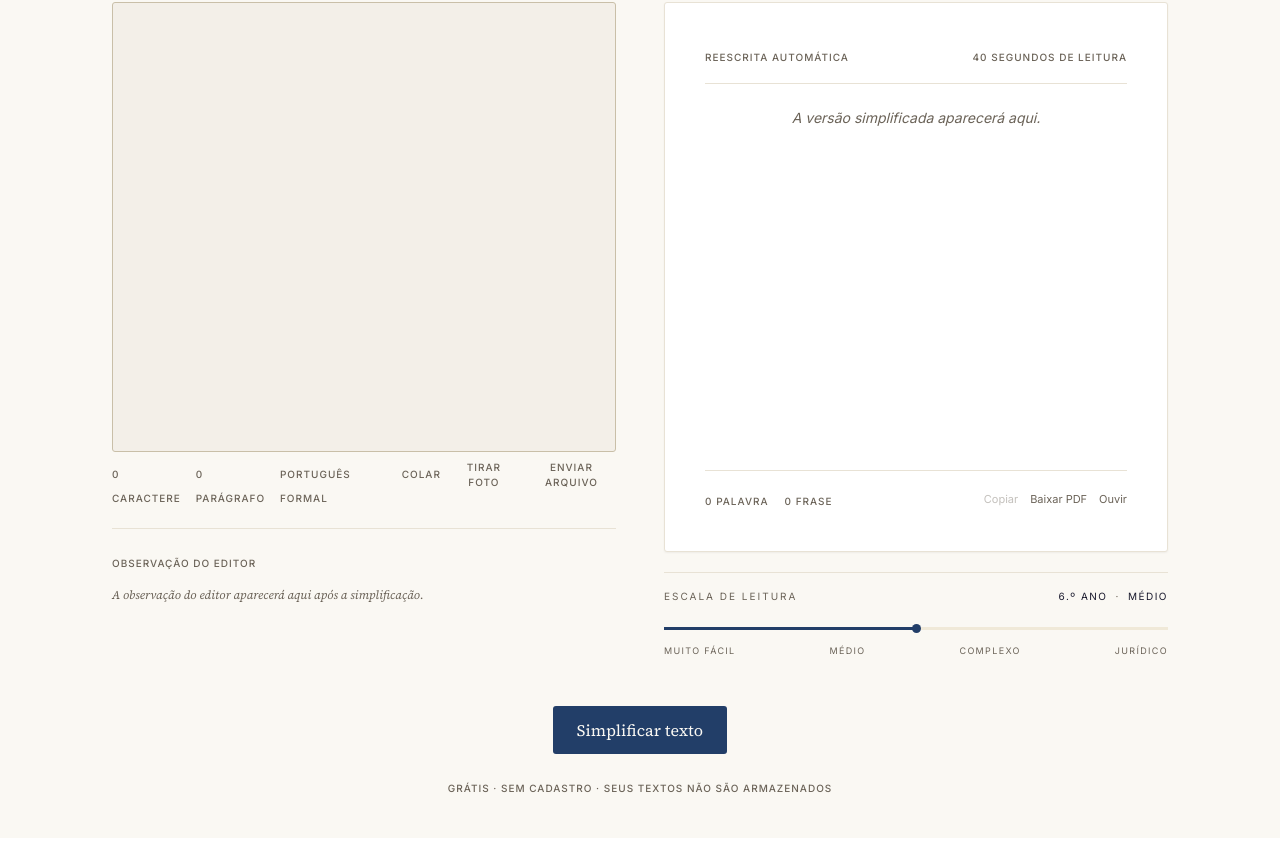
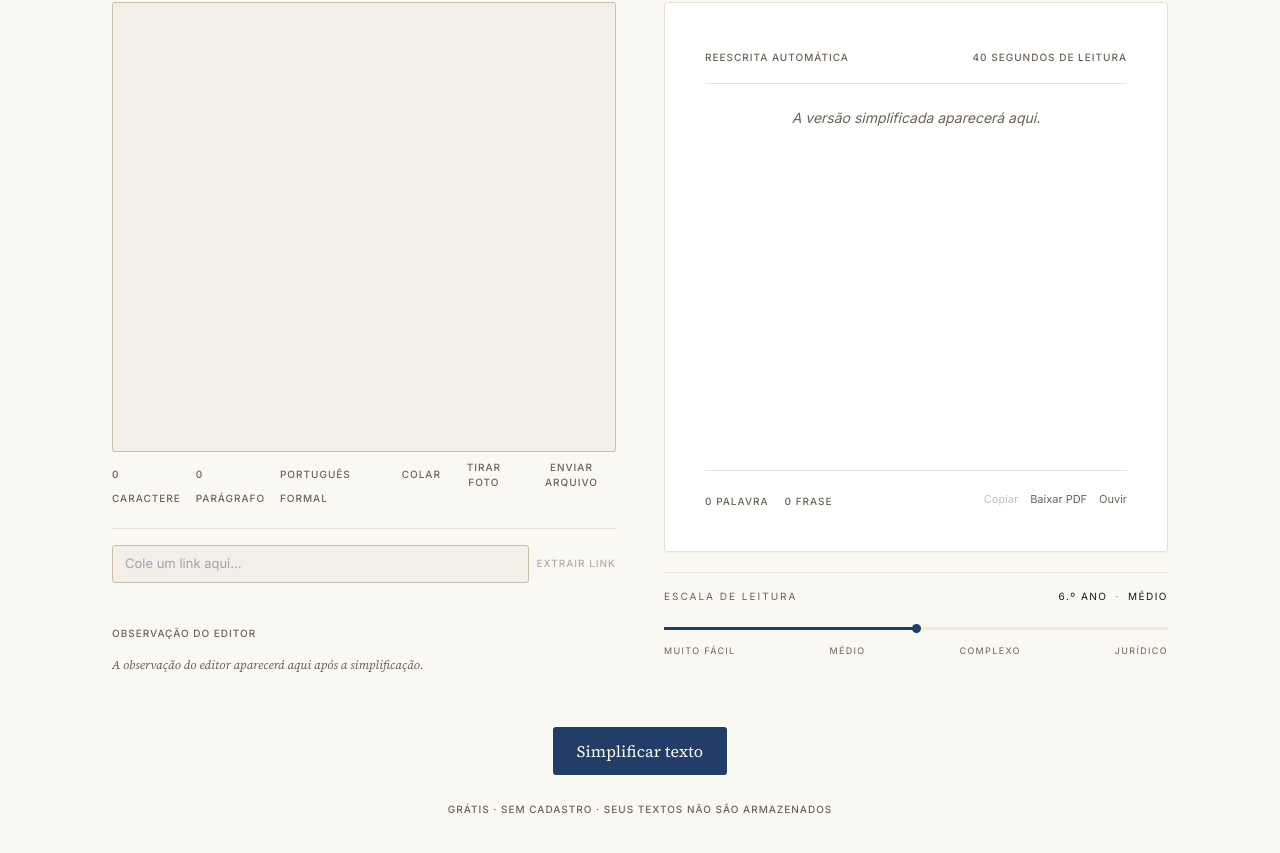
Before and after one commit to Carloslgp/EasyRead, a React (Vite) app: page / in a window 1280 px wide. Shown: the part 536-1389 px from the top of the page. Built offline with nearby package versions, Linux system fonts and the light colour scheme; no server answers.

Commit message:
feat: integrate URL extraction in frontend

```diff
--- a/src/components/Form.tsx
+++ b/src/components/Form.tsx
@@ -6,6 +6,7 @@ import ResponseBox from "./ui/ResponseBox";
 import { useSimplify } from "../features/simplify/useSimplify";
 import { useExtractPdf } from "../features/simplify/useExtractPdf";
 import { useExtractImage } from "../features/simplify/extractImage";
+import { useExtractUrl } from "../features/simplify/useExtractUrl";
 
 const grades = [
     "1.º ano",
@@ -80,6 +81,22 @@ function Form(){
 
     const imageInputRef = useRef<HTMLInputElement>(null);
 
+
+    const {
+        data: urlData,
+        loading: urlLoading,
+        error: urlError,
+        handleExtract: handleExtractUrl,
+    } = useExtractUrl();
+
+    const [urlInput, setUrlInput] = useState("");
+
+    useEffect(() => {
+    if (urlData?.text) {
+        setText(urlData.text);
+    }
+    }, [urlData]);
+
     useEffect(() => {
     if (imageData?.text) {
         setText(imageData.text);
@@ -124,6 +141,13 @@ function Form(){
         setCopied(true);
         setTimeout(() => setCopied(false), 1500);
     }
+
+    function handleUrlSubmit() {
+        handleExtractUrl(urlInput);
+    }
+
+
+
 
 
     return(
@@ -233,6 +257,54 @@ function Form(){
                         />
                     </div>
                 </div>
+
+                <div className="my-3 flex items-center gap-2 md:my-4">
+                    <input
+                        type="url"
+                        value={urlInput}
+                        onChange={(e) => setUrlInput(e.target.value)}
+                        onKeyDown={(e) => {
+                            if (e.key === "Enter") {
+                                e.preventDefault();
+                                handleUrlSubmit();
+                            }
+                        }}
+                        placeholder="Cole um link aqui..."
+                        disabled={urlLoading}
+                        className="
+                            flex-1
+                            min-w-0
+                            border border-text_border
+                            bg-original
+                            rounded-[3px]
+                            px-3 py-2
+                            font-sans text-[13px]
+                            text-ink
+                            outline-none
+                            focus:ring-1
+                            disabled:opacity-50
+                            md:text-[12px]
+                            lg:text-[13px]
+                        "
+                    />
+                    <button
+                        type="button"
+                        onClick={handleUrlSubmit}
+                        disabled={urlLoading || !urlInput.trim()}
+                        className="
+                            font-sans text-[10px] font-medium uppercase tracking-widest
+                            text-muted
+                            transition-colors duration-200
+                            hover:text-ink
+                            disabled:opacity-50 disabled:cursor-not-allowed
+                            md:text-[8px] lg:text-[10px]
+                            whitespace-nowrap
+                        "
+                    >
+                        {urlLoading ? "EXTRAINDO..." : "EXTRAIR LINK"}
+                    </button>
+                </div>
+
                 <div className="mb-8 pt-3 md:mb-0 md:pt-5">
                     <Paragraph label="OBSERVAÇÃO DO EDITOR"/>
                     <p className="reading-text mt-2 italic md:text-[12px] md:leading-7">
@@ -250,10 +322,18 @@ function Form(){
                             ⚠ Texto cortado em 50.000 caracteres. Considere simplificar partes menores.
                         </p>
                     )}
+
+                    {urlError && (
+                        <p className="mt-2 font-sans text-[11px] text-red-700 md:text-[10px] lg:text-[11px]">
+                            ⚠ {urlError}
+                        </p>
+                    )}
+
                 </div>
 
 
-                </div>
+
+            </div>
 
                 <div className="mt-10 md:mt-0">
                     <div className="mb-2 flex min-h-6 items-center justify-between gap-4 md:mb-5">
--- /dev/null
+++ b/src/features/simplify/useExtractUrl.ts
@@ -0,0 +1,45 @@
+import { useState } from "react";
+import { extractUrl } from "../../services/api";
+
+type ExtractData = {
+    text: string,
+    truncated?: boolean
+}
+
+export function useExtractUrl(){
+    const [data, setData] = useState<ExtractData | null>(null)
+    const [loading, setLoading] = useState(false)
+    const [error, setError] = useState("")
+
+    async function handleExtract(url: string){
+        const trimmed = url.trim();
+        if (!trimmed) {
+            setError("Cole um link primeiro.");
+            return;
+        }
+
+        setLoading(true);
+        setError("");
+
+        try {
+            const response = await extractUrl(trimmed);
+            setData({
+                text: response.text,
+                truncated: response.truncated,
+            });
+        } catch (err) {
+            console.error("Erro ao extrair URL:", err);
+            setError(err instanceof Error ? err.message : "Erro ao extrair URL.");
+        } finally {
+            setLoading(false);
+        }
+    }
+
+    function reset() {
+        setData(null);
+        setError("");
+    }
+
+    return { data, loading, error, handleExtract, reset };
+
+}
--- a/src/services/api.ts
+++ b/src/services/api.ts
@@ -43,3 +43,22 @@ export async function extractImage(file: File): Promise<ExtractResponse> {
     return response.json()
 
 }
+
+export async function extractUrl(url:string): Promise<ExtractResponse> {
+
+    const response = await fetch(`${API_URL}/api/extract/url`, {
+        method: "POST",
+        headers: {"Content-Type": "application/json"},
+        body: JSON.stringify({url})
+    })
+
+    if(!response.ok){
+        const errorData = await response.json().catch(() => ({}))
+        throw new Error(errorData.error || "Erro ao extrair url")
+    }
+
+    return response.json()
+
+
+
+}
```
